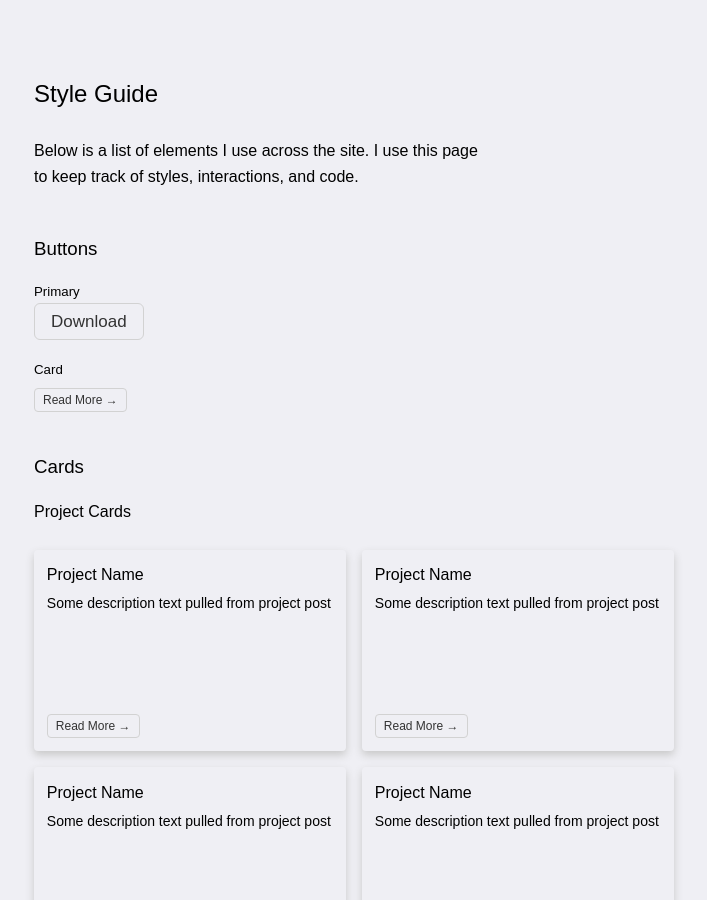
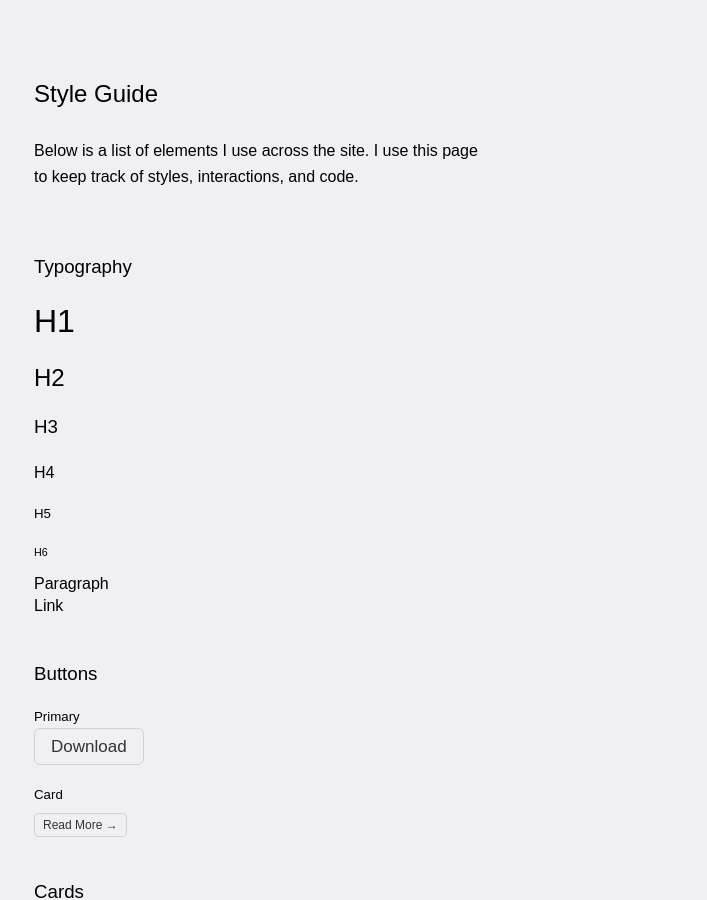
Before and after one commit to foundmonster/foundmonster.github.io, a Jekyll site: the page built from styleguide.html, in a window 1280 px wide and 900 px high. Shown: the whole window, without its empty margins (30-737 px from the left). Built offline with Jekyll 4.4.1, drawn with Linux system fonts in a browser that asks for light colours; some web fonts are replaced.

Commit message:
added typography section

```diff
--- a/styleguide.html
+++ b/styleguide.html
@@ -4,12 +4,29 @@ title: Style Guide
 ---
 <h2 class="headline">{{ page.title }}</h2><br>
 <p>Below is a list of elements I use across the site. I use this page to keep track of styles, interactions, and code.</p><br>
-<br>
 
 
 
 
 
+<br>
+<br>
+<h3>Typography</h3>
+<h1>H1</h1>
+<h2>H2</h2>
+<h3>H3</h3>
+<h4>H4</h4>
+<h5>H5</h5>
+<h6>H6</h6>
+<p>Paragraph</p>
+<a>Link</a><br>
+
+
+
+
+
+<br>
+<br>
 <h3>Buttons</h3>
 <h5>Primary</h5>
 <a class="buttonforstyleguidetest" href="https://www.wikipedia.com/">Download</a><br>
```
